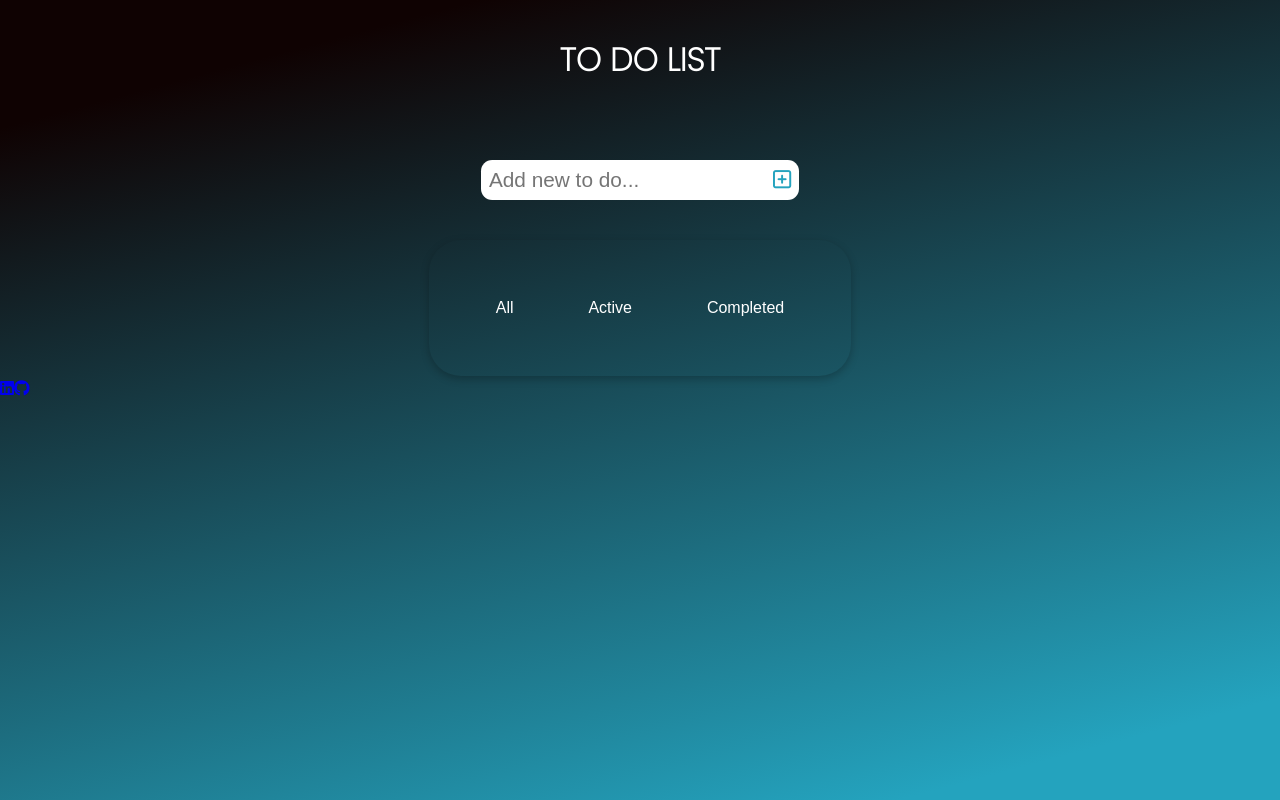
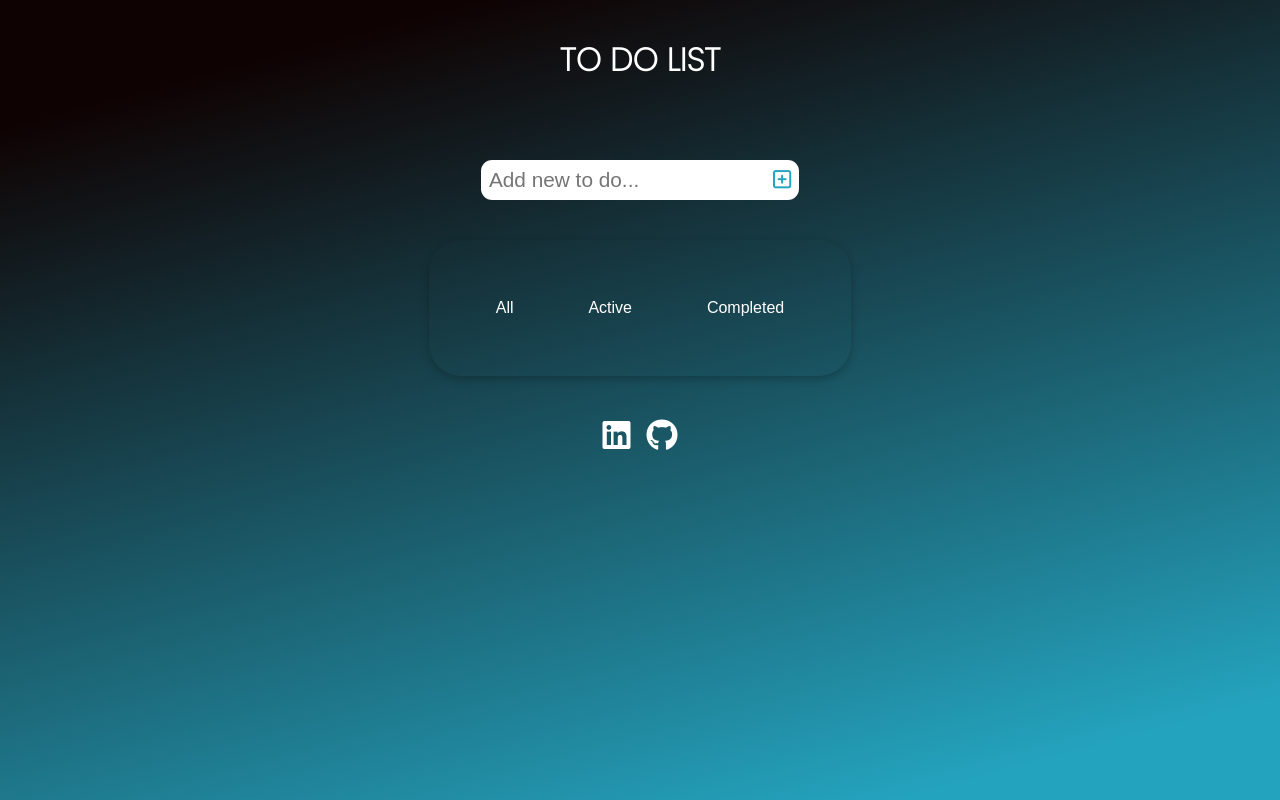
Before and after one commit to palucas94/react-todo-app, a React (Create React App) app: page / in a window 1280 px wide. Built offline with nearby package versions, Linux system fonts and the light colour scheme.

Commit message:
[style] add socials style

```diff
--- a/src/App.css
+++ b/src/App.css
@@ -19,7 +19,8 @@ body {
 .header-container,
 .main-container,
 .form-container,
-.buttons-container {
+.buttons-container,
+.socials-container {
   display: flex;
   justify-content: center;
   align-items: center;
@@ -135,3 +136,16 @@ body {
 .buttons-wrapper button:hover {
   border-bottom: 0.1rem solid white;
 }
+
+.socials-container {
+  font-size: 2rem;
+}
+
+.social-item {
+  color: white;
+  padding: 0.5rem;
+}
+
+.social-item:hover {
+  color: black;
+}
--- a/src/components/Socials.jsx
+++ b/src/components/Socials.jsx
@@ -2,11 +2,12 @@ import React from 'react';
 
 function Socials() {
 	return (
-		<div className='social-container'>
+		<div className='socials-container'>
 			<a
         href='https://www.linkedin.com/in/lucas-pontes-arruda/'
         target='_blank'
         rel='noreferrer'
+        className='social-item'
       >
 				<i className="fa-brands fa-linkedin"></i>
 			</a>
@@ -14,6 +15,7 @@ function Socials() {
         href='https://github.com/palucas94'
         target='_blank'
         rel='noreferrer'
+        className='social-item'
       >
 				<i className="fa-brands fa-github"></i>
 			</a>
```
